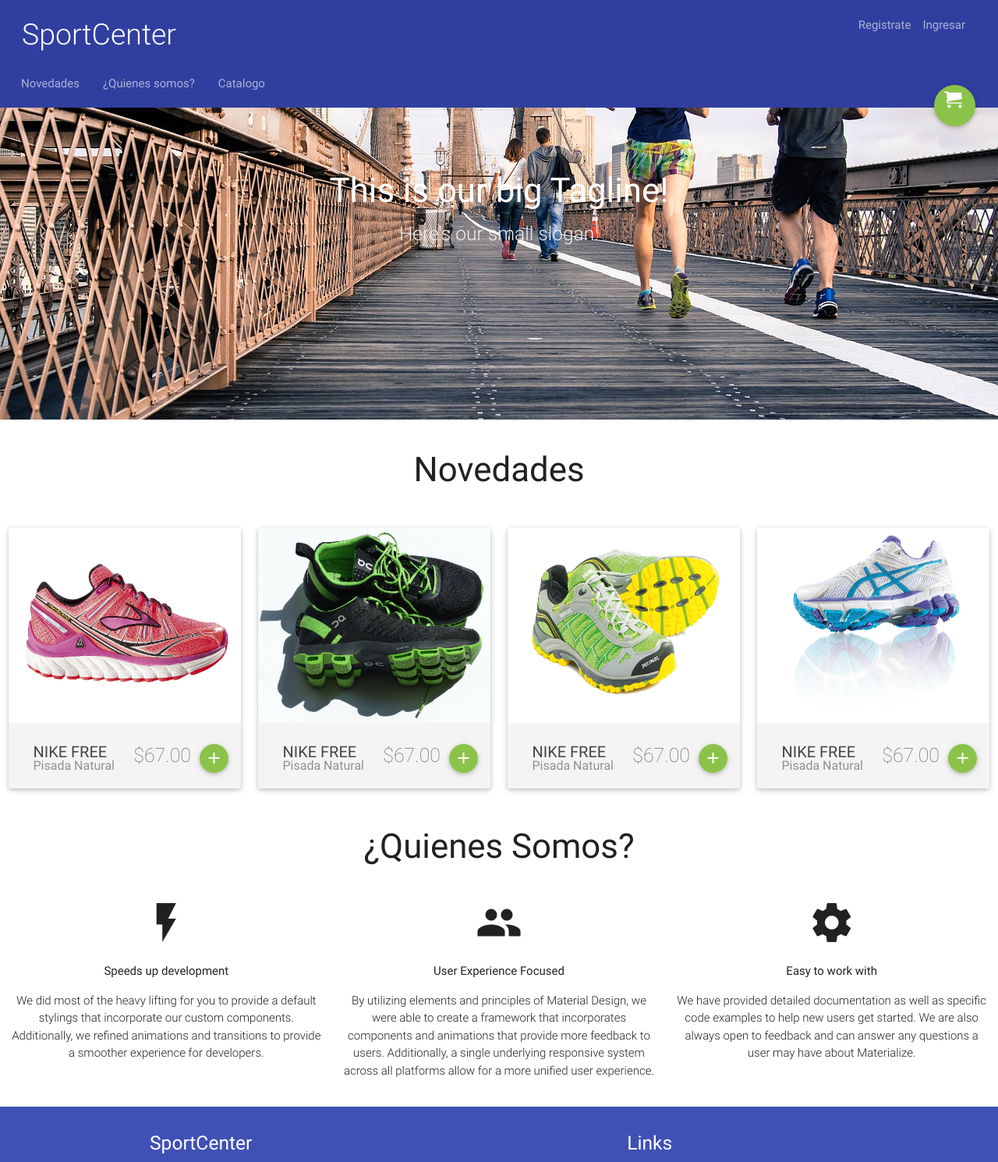
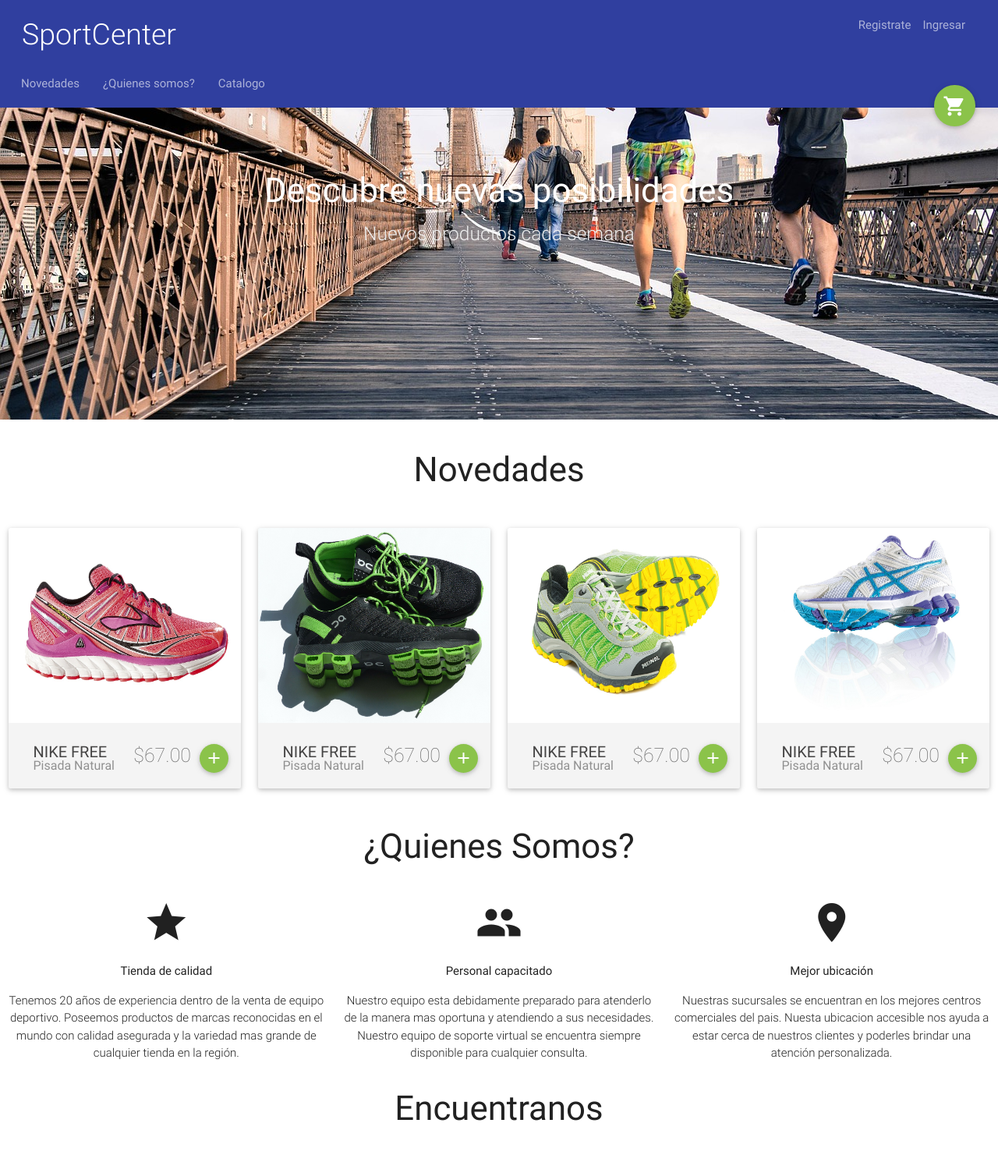
Before and after one commit to jchavezjs/Proyecto-programacion, a PHP site: page /home.html in a window 1280 px wide. Shown: the top 1490 px of the page at 78% size. Run offline with PHP 8.4, Linux system fonts and the light colour scheme.

Commit message:
Home terminado
home vista de usuario no registrado completo

```diff
--- a/css/estilo.css
+++ b/css/estilo.css
@@ -1 +1 @@
-.nav-wrap{height:9.2em}.indicators{display:none}.avatar-account{background:#000;margin:8px 4px 0 0;border-radius:50%;width:50px;height:50px;overflow:hidden;background:url("../img/foto.jpg") center center}.nav-wrapper{padding-left:.8em;padding-right:.8em;padding-top:.8em;}.nav-wrapper .sub-nav{padding-top:4.5em;}.nav-wrapper .sub-nav a{opacity:.6;line-height:55px;}.nav-wrapper .sub-nav a:hover{opacity:1;background:#303f9f;border-bottom:4px solid #8bc34a}.nav-wrapper .account{position:absolute;top:0;right:0;margin-right:27px;cursor:pointer;opacity:.6;}.nav-wrapper .account ul li{margin-right:1em}.nav-wrapper .cart{font-family:icomoon;position:absolute;bottom:0;right:0;margin-right:30px;margin-bottom:-23px;z-index:5;width:3.5em;height:3.5em;}.nav-wrapper .cart span{font-size:1.5em;margin-left:13px;vertical-align:middle;padding-top:7px}.logo{font-weight:#000;display:block;margin-left:16px;font-size:2.5rem !important;font-weight:300}.description{width:30%;float:left}.price{width:40%}.no-padding{padding:0}.no-margin{margin:0}.sale{background:#f4f4f4}.marca{font-size:20px;color:#454444}.name{font-size:16px;color:#909090}.sale-description{line-height:1}.price{font-size:25px;color:#616161;font-weight:100;vertical-align:middle}.add-cart a{margin-left:20px}.info{font-size:60px}.section-title{margin:0 0 1em 0}.identidad{padding:1em 0 0 0}@media (max-width:900px){.nav-wrap{height:6em}}
+.nav-wrap{height:9.2em}.indicators{display:none}.avatar-account{background:#000;margin:8px 4px 0 0;border-radius:50%;width:50px;height:50px;overflow:hidden;background:url("../img/foto.jpg") center center}.nav-wrapper{padding-left:.8em;padding-right:.8em;padding-top:.8em;}.nav-wrapper .sub-nav{padding-top:4.5em;}.nav-wrapper .sub-nav a{opacity:.6;line-height:55px;}.nav-wrapper .sub-nav a:hover{opacity:1;background:#303f9f;border-bottom:4px solid #8bc34a}.nav-wrapper .account{position:absolute;top:0;right:0;margin-right:27px;cursor:pointer;opacity:.6;}.nav-wrapper .account ul li{margin-right:1em}.nav-wrapper .cart{position:absolute;bottom:0;right:0;margin-right:30px;margin-bottom:-23px;z-index:5;width:3.5em;height:3.5em;}.nav-wrapper .cart i{margin-top:-5px}.logo{font-weight:#000;display:block;margin-left:16px;font-size:2.5rem !important;font-weight:300}.description{width:30%;float:left}.price{width:40%}.no-padding{padding:0}.no-margin{margin:0}.sale{background:#f4f4f4}.marca{font-size:20px;color:#454444}.name{font-size:16px;color:#909090}.sale-description{line-height:1}.price{font-size:25px;color:#616161;font-weight:100;vertical-align:middle}.add-cart a{margin-left:20px}.info{font-size:60px}.section-title{margin:0 0 1em 0}.identidad{padding:1em 0 0 0}@media (max-width:900px){.nav-wrap{height:6em}}
--- a/css/estilo.styl
+++ b/css/estilo.styl
@@ -43,7 +43,6 @@
 				opacity 1
 				background #303f9f */
 	.cart
-		font-family icomoon
 		position absolute
 		bottom 0
 		right 0
@@ -52,11 +51,9 @@
 		z-index 5
 		width 3.5em
 		height 3.5em
-		span
-			font-size 1.5em
-			margin-left 13px
-			vertical-align middle
-			padding-top 7px
+		i
+			margin-top -5px
+
 
 .logo
 	font-weight black
--- a/css/style.css
+++ /dev/null
@@ -1,28 +0,0 @@
-@font-face {
-	font-family: 'icomoon';
-	src:url('../font/icomoon.eot?-co3ri');
-	src:url('../font/icomoon.eot?#iefix-co3ri') format('embedded-opentype'),
-		url('../font/icomoon.ttf?-co3ri') format('truetype'),
-		url('../font/icomoon.woff?-co3ri') format('woff'),
-		url('../font/icomoon.svg?-co3ri#icomoon') format('svg');
-	font-weight: normal;
-	font-style: normal;
-}
-
-[class^="icon-"], [class*=" icon-"] {
-	font-family: 'icomoon';
-	speak: none;
-	font-style: normal;
-	font-weight: normal;
-	font-variant: normal;
-	text-transform: none;
-	line-height: 1;
-
-	/* Better Font Rendering =========== */
-	-webkit-font-smoothing: antialiased;
-	-moz-osx-font-smoothing: grayscale;
-}
-
-.icon-cart:before {
-	content: "\e600";
-}
--- a/home.html
+++ b/home.html
@@ -14,9 +14,6 @@
 
 	<!--Google fonts material icons-->
 	 <link href="https://fonts.googleapis.com/icon?family=Material+Icons" rel="stylesheet"/>
-
-	 <!--icomoon-->
-	 <link rel="stylesheet" href="css/style.css">
 
 	<!--Materialize css-->
 	<link rel="stylesheet" href="css/materialize.min.css" media="screen,projection"/>
@@ -45,7 +42,7 @@
 		    	</ul>
 		    </div>
 		    <a class="hide-on-med-and-down btn-floating waves-effect waves-light light-green cart">
-			  	<span class="icon-cart"></span>
+			  	<i class="material-icons">shopping_cart</i>
 			</a>
 
 		    <div class="sub-nav">
@@ -78,29 +75,29 @@
 	    	<li>
 	        	<img src="img/slide1.jpg"> <!-- random image -->
 		        <div class="caption center-align">
-		          <h3>This is our big Tagline!</h3>
-		          <h5 class="light grey-text text-lighten-3">Here's our small slogan.</h5>
+		          <h3>Descubre nuevas posibilidades</h3>
+		          <h5 class="light grey-text text-lighten-3">Nuevos productos cada semana</h5>
 		        </div>
 	    	</li>
 	    	<li>
 		        <img src="img/slide2.jpg"> <!-- random image -->
 		        <div class="caption left-align">
-		          <h3>Left Aligned Caption</h3>
-		          <h5 class="light grey-text text-lighten-3">Here's our small slogan.</h5>
+		          <h3>Las mejores marcas</h3>
+		          <h5 class="light grey-text text-lighten-3">los mejores productos del mercado</h5>
 		        </div>
 	    	</li>
 	    	<li>
 		        <img src="img/slide3.jpg"> <!-- random image -->
 		        <div class="caption right-align">
-		          <h3>Right Aligned Caption</h3>
-		          <h5 class="light grey-text text-lighten-3">Here's our small slogan.</h5>
+		          <h3>Sigue adelante</h3>
+		          <h5 class="light grey-text text-lighten-3">Calidad comprobada</h5>
 		        </div>
 	    	</li>
 	    	<li>
 		        <img src="img/slide4.jpg"> <!-- random image -->
 		        <div class="caption center-align">
-		          <h3>This is our big Tagline!</h3>
-		          <h5 class="light grey-text text-lighten-3">Here's our small slogan.</h5>
+		          <h3>A tu alcance</h3>
+		          <h5 class="light grey-text text-lighten-3">Los mejores precios</h5>
 		        </div>
 	    	</li>
 	    </ul>
@@ -126,7 +123,7 @@
 			              		<span class="price">$67.00</span>
 			            	</div>
 							<div class="add-cart col s3">
-								<a class="btn-floating waves-effect waves-light light-green">
+								<a class="btn-floating waves-effect waves-light light-green" onclick="Materialize.toast('Producto agregado', 4000)">
 			  						<i class="material-icons">add</i>
 			  					</a>
 		  					</div>
@@ -149,7 +146,7 @@
 			              		<span class="price">$67.00</span>
 			            	</div>
 							<div class="add-cart col s3">
-								<a class="btn-floating waves-effect waves-light light-green">
+								<a class="btn-floating waves-effect waves-light light-green" onclick="Materialize.toast('Producto agregado', 4000)">
 			  						<i class="material-icons">add</i>
 			  					</a>
 		  					</div>
@@ -172,7 +169,7 @@
 			              		<span class="price">$67.00</span>
 			            	</div>
 							<div class="add-cart col s3">
-								<a class="btn-floating waves-effect waves-light light-green">
+								<a class="btn-floating waves-effect waves-light light-green" onclick="Materialize.toast('Producto agregado', 4000)">
 			  						<i class="material-icons">add</i>
 			  					</a>
 		  					</div>
@@ -195,7 +192,7 @@
 			              		<span class="price">$67.00</span>
 			            	</div>
 							<div class="add-cart col s3">
-								<a class="btn-floating waves-effect waves-light light-green">
+								<a class="btn-floating waves-effect waves-light light-green" onclick="Materialize.toast('Producto agregado', 4000)">
 			  						<i class="material-icons">add</i>
 			  					</a>
 		  					</div>
@@ -211,28 +208,49 @@
 	          <div class="row">
 	            <div class="col s12 m4">
 	              <div class="center promo">
-	                <i class="material-icons info">flash_on</i>
-	                <p class="promo-caption">Speeds up development</p>
-	                <p class="light center">We did most of the heavy lifting for you to provide a default stylings that incorporate our custom components. Additionally, we refined animations and transitions to provide a smoother experience for developers.</p>
+	                <i class="material-icons info">grade</i>
+	                <p class="promo-caption">Tienda de calidad</p>
+	                <p class="light center">Tenemos 20 años de experiencia dentro de la venta de equipo deportivo. Poseemos productos de marcas reconocidas en el mundo con calidad asegurada y la variedad mas grande de cualquier tienda en la región.</p>
 	              </div>
 	            </div>
 
 	            <div class="col s12 m4">
 	              <div class="center promo">
 	                <i class="material-icons info">group</i>
-	                <p class="promo-caption">User Experience Focused</p>
-	                <p class="light center">By utilizing elements and principles of Material Design, we were able to create a framework that incorporates components and animations that provide more feedback to users. Additionally, a single underlying responsive system across all platforms allow for a more unified user experience.</p>
+	                <p class="promo-caption">Personal capacitado</p>
+	                <p class="light center">Nuestro equipo esta debidamente preparado para atenderlo de la manera mas oportuna y atendiendo a sus necesidades. Nuestro equipo de soporte virtual se encuentra siempre disponible para cualquier consulta.</p>
 	              </div>
 	            </div>
 
 	            <div class="col s12 m4">
 	             	<div class="center promo">
-		                <i class="material-icons info">settings</i>
-		                <p class="promo-caption">Easy to work with</p>
-		                <p class="light center">We have provided detailed documentation as well as specific code examples to help new users get started. We are also always open to feedback and can answer any questions a user may have about Materialize.</p>
+		                <i class="material-icons info">room</i>
+		                <p class="promo-caption">Mejor ubicación</p>
+		                <p class="light center">Nuestras sucursales se encuentran en los mejores centros comerciales del pais. Nuesta ubicacion accesible nos ayuda a estar cerca de nuestros clientes y poderles brindar una atención personalizada.</p>
 	             	</div>
 	            </div>
 	        </div>
+	    </article>
+	    <article id="encuentranos">
+	    	<h3 class="center section-title">Encuentranos</h3>
+	    	<div class="row">
+	    		<div class="col s12 m8">
+		        	<div class="card blue-grey darken-1">
+			           <iframe src="https://www.google.com/maps/d/embed?mid=zINt_1Z31sCE.kwWYeAqtbFz0" width="100%" height="400px"></iframe>
+		        	</div>
+        		</div>
+        		<div class="col s12 m4">
+			        <div class="card-panel no-padding">
+			        	<ul class="collection with-header">
+					        <li class="collection-header"><h4>Siguenos</h4></li>
+					        <li class="collection-item"><div>Facebook<a href="#!" class="secondary-content"><i class="material-icons">stars</i></a></div></li>
+					        <li class="collection-item"><div>Twitter<a href="#!" class="secondary-content"><i class="material-icons">stars</i></a></div></li>
+					        <li class="collection-item"><div>Instagram<a href="#!" class="secondary-content"><i class="material-icons">stars</i></a></div></li>
+					        <li class="collection-item"><div>Google+<a href="#!" class="secondary-content"><i class="material-icons">stars</i></a></div></li>
+					    </ul>
+		        	</div>
+      			</div>
+	    	</div>
 	    </article>
     </section>
 	<footer class="page-footer indigo">
@@ -240,7 +258,7 @@
             <div class="row">
               <div class="col l6 s12">
                 <h5 class="white-text">SportCenter</h5>
-                <p class="grey-text text-lighten-4">Visita los tsitios oficiales de nuestro proveedores.</p>
+                <p class="grey-text text-lighten-4">Visita los sitios oficiales de nuestro proveedores.</p>
               </div>
               <div class="col l4 offset-l2 s12">
                 <h5 class="white-text">Links</h5>
```
Also changed, not shown: font/icomoon.ttf (deleted), font/icomoon.woff (deleted), 2 other files.
